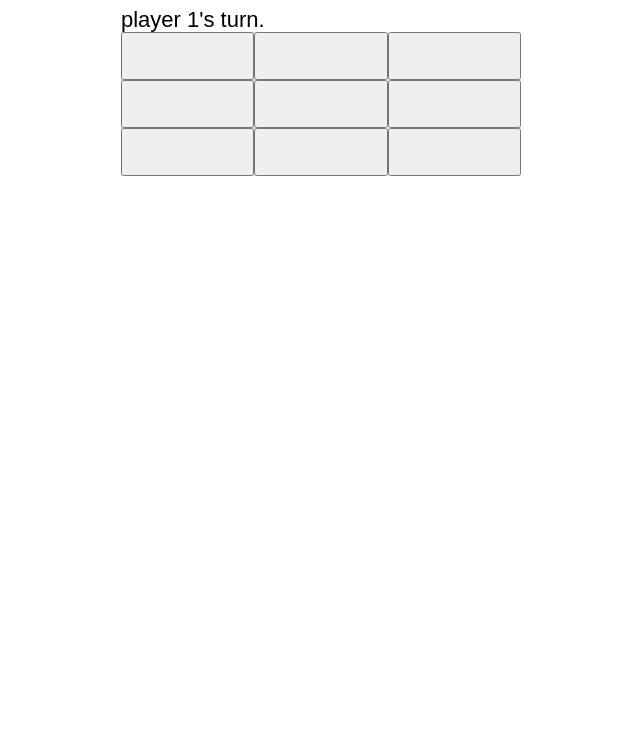
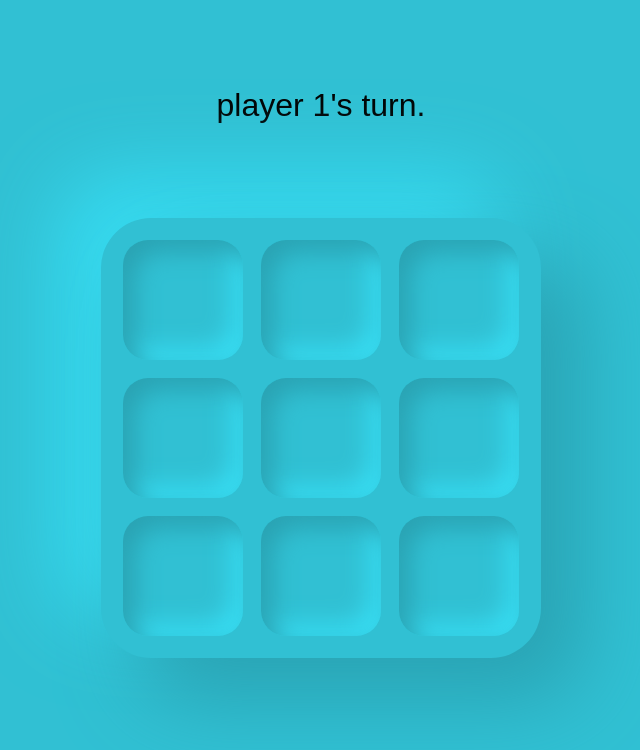
Before and after one commit to reiogo/odin_tic_tac_toe, a plain HTML site: page index.html in a window 1280 px wide. Shown: the whole page, without its empty margins (319-959 px from the left). Drawn offline with Linux system fonts and the light colour scheme.

Commit message:
Add partial UI

```diff
--- a/style.css
+++ b/style.css
@@ -2,20 +2,51 @@ body {
   font-family: Arial, sans-serif;
   font-size: 22px;
   line-height: 1.5rem;
+  background-color: #31c0d3;
+  display: flex;
+  justify-content: center;
+}
+.container {
   display: flex;
   flex-direction: column;
   align-items: center;
-}
-.container {
-
   width: 50vh;
 }
 
+.turn {
+  height:40px;
+  font-size: 2rem;
+  text-align: center;
+  margin: 85px;
+}
+
 .board {
+  width: 410px;
+  height: 410px;
+  justify-content: center;
+  align-content: center;
   display: grid;
-  grid-template: repeat(3, 1fr)/repeat(3, 1fr);
+  grid-template: repeat(3, 120px)/repeat(3, 120px);
+  gap: 18px;
+  padding: 15px;
+  border-radius: 50px;
+  background: #31c0d3;
+  box-shadow:  41px 41px 82px #2aa3b3,
+               -41px -41px 82px #38ddf3;
 }
 
 .cell {
-  height: 3rem;
+  color: rgba(249, 238, 202, 0.5);
+  text-shadow: 2px 5px 5px rgba(249, 238, 202, 0.2);
+
+  appearance: none;
+  border: none;
+  font-size: 7rem;
+  line-height: 2rem;
+  margin: 0;
+  padding: 0;
+  border-radius: 25px;
+  background: #31c0d3;
+  box-shadow: inset 12px 12px 24px #2aa3b3,
+              inset -12px -12px 24px #38ddf3;
 }
```
